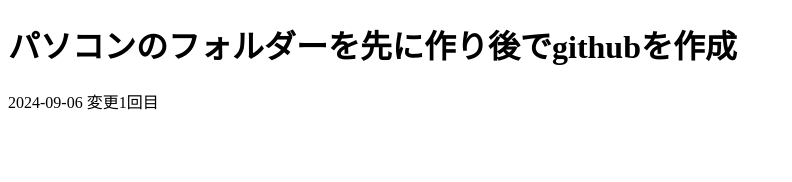
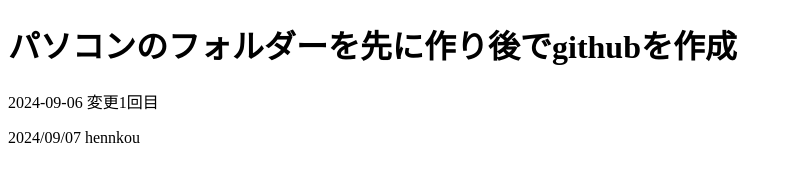
Before and after one commit to HidekiTakazawa/gitTest2, a plain HTML site: page index.html in a window 1280 px wide. Shown: the whole page, without its empty margins (0-792 px from the left). Drawn offline with Linux system fonts and the light colour scheme.

Commit message:
3kaime hennj

```diff
--- a/index.html
+++ b/index.html
@@ -8,5 +8,6 @@
 <body>
   <h1>パソコンのフォルダーを先に作り後でgithubを作成</h1>
   <p>2024-09-06 変更1回目</p>
+  <p>2024/09/07 hennkou</p>
 </body>
 </html>
```
